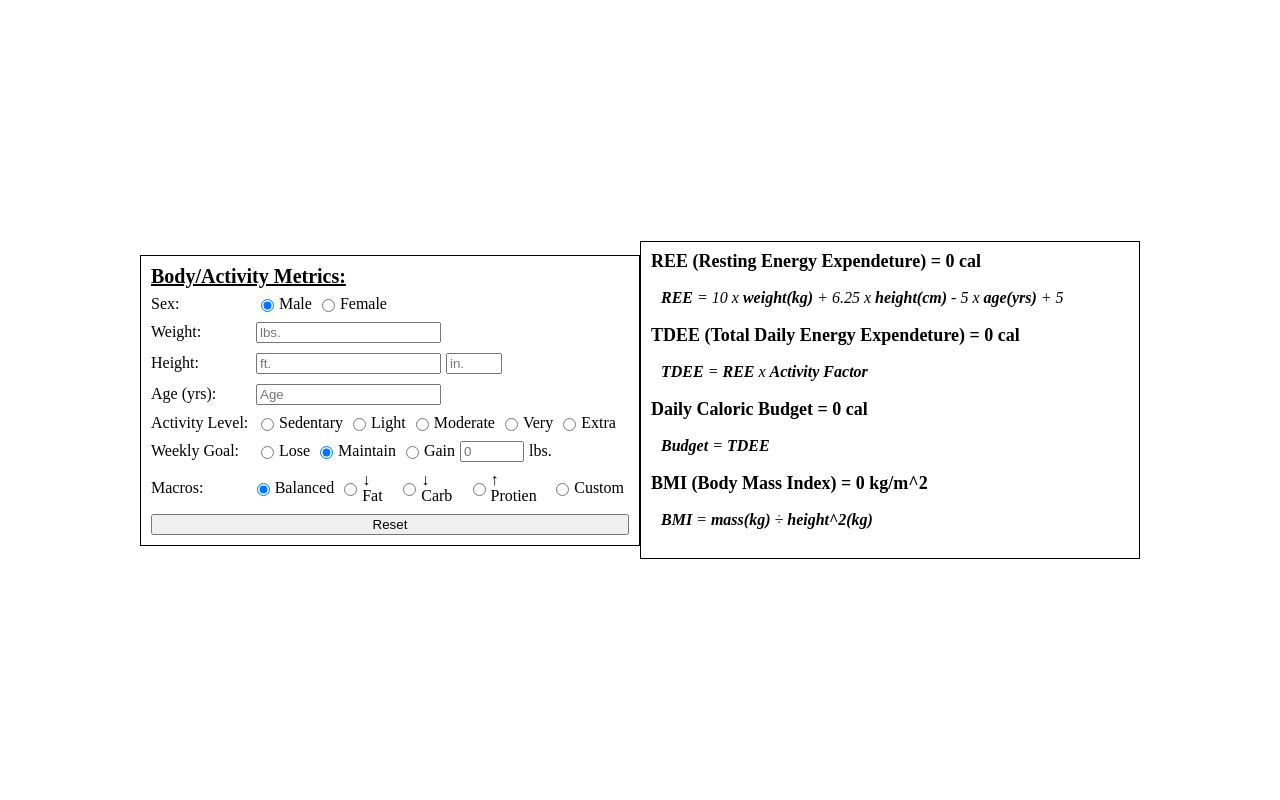
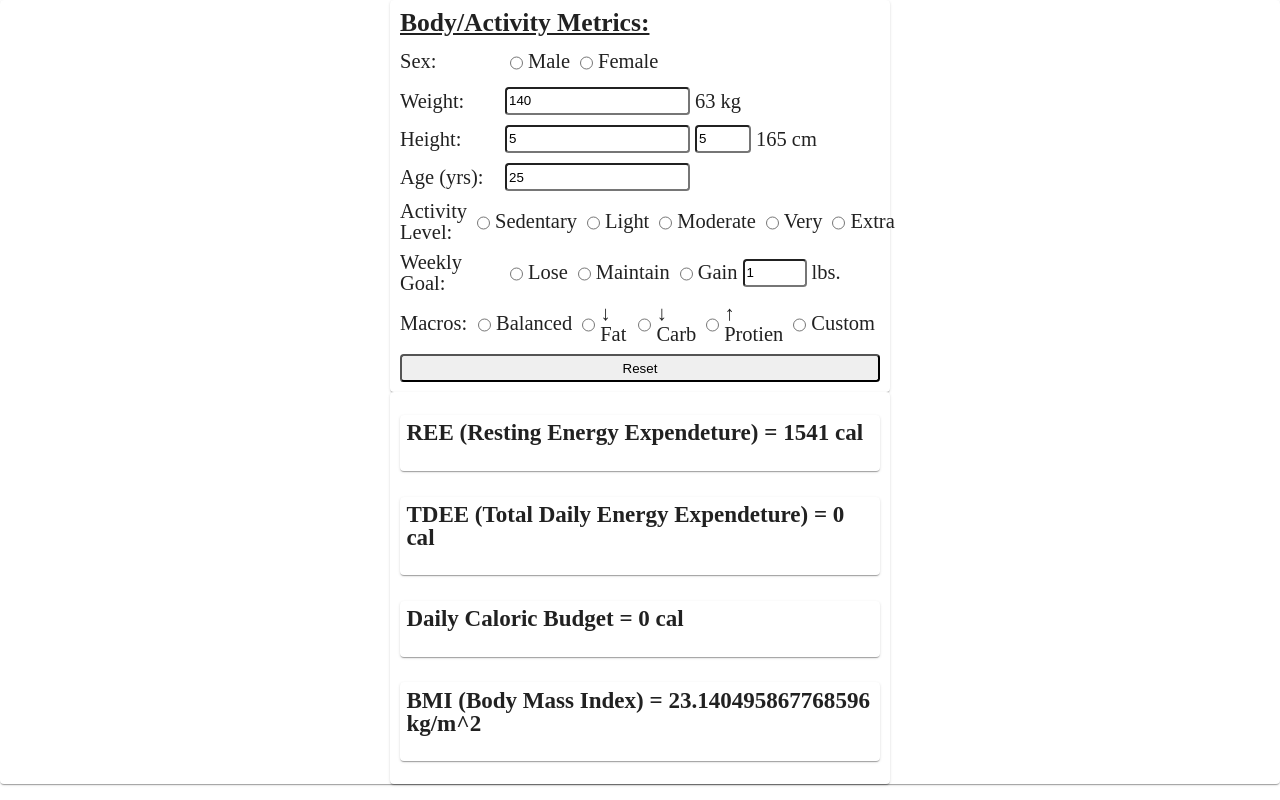
Before and after one commit to JimmyMcBride/nutrition-calculator, a React (Create React App) app: page / in a window 1280 px wide. Built offline with nearby package versions, Linux system fonts and the light colour scheme.

Commit message:
playing around with material ui

```diff
--- a/package.json
+++ b/package.json
@@ -3,9 +3,13 @@
   "version": "0.1.0",
   "private": true,
   "dependencies": {
+    "@material-ui/core": "^4.5.0",
+    "@material-ui/icons": "^4.4.3",
     "react": "^16.10.2",
     "react-dom": "^16.10.2",
+    "react-material-ui": "^0.0.1",
     "react-scripts": "3.2.0",
+    "reactstrap": "^8.0.1",
     "styled-components": "^4.4.0"
   },
   "scripts": {
--- a/src/App.js
+++ b/src/App.js
@@ -3,19 +3,23 @@ import {
   Container,
   BodyMetrics,
   RadioGroup,
-  InputContainer
+  InputContainer,
+  FormInput,
+  FormButton,
 } from './styled-components/App-Styles';
 import Formulas from './components/Formula';
 
+// import Input from 'reactstrap';
+
 const defaultBodyMetrics = {
   sex: 'male',
-  weight: '',
-  feet: '',
-  inches: '',
-  age: '',
+  weight: '140',
+  feet: '5',
+  inches: '5',
+  age: '25',
   activityFactor: '',
   weeklyGoal: 'maintain',
-  weeklyPounds: ''
+  weeklyPounds: '1'
 };
 
 function App() {
@@ -204,7 +208,7 @@ function App() {
         {/* INPUTS FOR REE (RESTING ENERGY EXPENDITURE) */}
         <RadioGroup>
           <label>Sex:</label>
-          <input
+          <FormInput
             type='radio'
             name='sex'
             value='male'
@@ -212,7 +216,7 @@ function App() {
             ref={radioMale}
           />
           <label>Male</label>
-          <input
+          <FormInput
             type='radio'
             name='sex'
             value='female'
@@ -224,7 +228,7 @@ function App() {
 
         <InputContainer>
           <label>Weight:</label>
-          <input
+          <FormInput
             type='number'
             name='weight'
             value={bodyMetrics.weight}
@@ -240,14 +244,14 @@ function App() {
 
         <InputContainer>
           <label>Height:</label>
-          <input
+          <FormInput
             type='number'
             name='feet'
             value={bodyMetrics.feet}
             placeholder='ft.'
             onChange={handleChange}
           />
-          <input
+          <FormInput
             type='number'
             name='inches'
             value={bodyMetrics.inches}
@@ -268,7 +272,7 @@ function App() {
 
         <InputContainer>
           <label>Age (yrs):</label>
-          <input
+          <FormInput
             type='number'
             name='age'
             value={bodyMetrics.age}
@@ -280,7 +284,7 @@ function App() {
         {/* INPUT FOR TDEE (TOTAL DAILY ENERGY EXPENDITURE) */}
         <RadioGroup>
           <label>Activity Level:</label>
-          <input
+          <FormInput
             type='radio'
             name='activityFactor'
             value={1.2}
@@ -288,7 +292,7 @@ function App() {
             ref={radioActivityFactor1}
           />
           <label>Sedentary</label>
-          <input
+          <FormInput
             type='radio'
             name='activityFactor'
             value={1.375}
@@ -296,7 +300,7 @@ function App() {
             ref={radioActivityFactor2}
           />
           <label>Light</label>
-          <input
+          <FormInput
             type='radio'
             name='activityFactor'
             value={1.55}
@@ -304,7 +308,7 @@ function App() {
             ref={radioActivityFactor3}
           />
           <label>Moderate</label>
-          <input
+          <FormInput
             type='radio'
             name='activityFactor'
             value={1.725}
@@ -312,7 +316,7 @@ function App() {
             ref={radioActivityFactor4}
           />
           <label>Very</label>
-          <input
+          <FormInput
             type='radio'
             name='activityFactor'
             value={1.9}
@@ -325,7 +329,7 @@ function App() {
         {/* INPUTS FOR DAILY CALORIC GOALS */}
         <RadioGroup>
           <label>Weekly Goal:</label>
-          <input
+          <FormInput
             type='radio'
             name='weeklyGoal'
             value='lose'
@@ -333,7 +337,7 @@ function App() {
             ref={radioLoseGoal}
           />
           <label>Lose</label>
-          <input
+          <FormInput
             type='radio'
             name='weeklyGoal'
             value='maintain'
@@ -341,7 +345,7 @@ function App() {
             ref={radioMaintainGoal}
           />
           <label>Maintain</label>
-          <input
+          <FormInput
             type='radio'
             name='weeklyGoal'
             value='gain'
@@ -349,7 +353,7 @@ function App() {
             ref={radioGainGoal}
           />
           <label>Gain</label>
-          <input
+          <FormInput
             type='number'
             name='weeklyPounds'
             value={bodyMetrics.weeklyPounds}
@@ -363,35 +367,35 @@ function App() {
         </RadioGroup>
         <RadioGroup>
           <label>Macros:</label>
-          <input
+          <FormInput
             type='radio'
             name='macroRange'
             onChange={() => setMacroRange('balanced')}
             ref={radioBalanced}
           />
           <label>Balanced</label>
-          <input
+          <FormInput
             type='radio'
             name='macroRange'
             onChange={() => setMacroRange('low-fat')}
             ref={radioLowFat}
           />
           <label>↓ Fat</label>
-          <input
+          <FormInput
             type='radio'
             name='macroRange'
             onChange={() => setMacroRange('low-carb')}
             ref={radioLowCarb}
           />
           <label>↓ Carb</label>
-          <input
+          <FormInput
             type='radio'
             name='macroRange'
             onChange={() => setMacroRange('high-protien')}
             ref={radioHighProtien}
           />
           <label>↑ Protien</label>
-          <input
+          <FormInput
             type='radio'
             name='macroRange'
             onChange={() => setMacroRange('custom')}
@@ -400,9 +404,9 @@ function App() {
           <label>Custom</label>
         </RadioGroup>
         {/* RESET BUTTON */}
-        <button type='button' onClick={resetBodyMetrics}>
+        <FormButton type='button' onClick={resetBodyMetrics}>
           Reset
-        </button>
+        </FormButton>
       </BodyMetrics>
 
       <Formulas
--- a/src/components/BMI.js
+++ b/src/components/BMI.js
@@ -1,4 +1,5 @@
 import React from 'react';
+import { FormulaCard } from '../styled-components/App-Styles';
 
 const BMI = ({ bodyMetrics, bmi }) => {
   const toCM = (feet, inches) =>
@@ -6,7 +7,7 @@ const BMI = ({ bodyMetrics, bmi }) => {
   const toKG = lbs => Math.floor(lbs / 2.205);
 
   return (
-    <>
+    <FormulaCard>
       <h1>BMI (Body Mass Index) = {bmi} kg/m^2</h1>
       <p>
         <span>BMI</span> ={' '}
@@ -26,7 +27,7 @@ const BMI = ({ bodyMetrics, bmi }) => {
         </span>
         <span>{bmi === 0 ? '' : ` = ${bmi} kg/m^2`}</span>
       </p>
-    </>
+    </FormulaCard>
   );
 };
 
--- a/src/components/CaloricBudget.js
+++ b/src/components/CaloricBudget.js
@@ -1,8 +1,9 @@
 import React from 'react';
+import { FormulaCard } from '../styled-components/App-Styles';
 
 const CaloricBudget = ({ tdee, weeklyGoal, expenditureVariance, caloricBudget }) => {
   return (
-    <>
+    <FormulaCard>
       <h1>Daily Caloric Budget = {caloricBudget} cal</h1>
       <p>
         <span>Budget </span> = <span>{tdee === 0 ? 'TDEE' : `${tdee} cal`}</span>{' '}
@@ -13,7 +14,7 @@ const CaloricBudget = ({ tdee, weeklyGoal, expenditureVariance, caloricBudget })
           : `+ ${expenditureVariance}`}{' '}
         <span>{caloricBudget === 0 ? '' : ` = ${caloricBudget} cal`}</span>
       </p>
-    </>
+    </FormulaCard>
   );
 };
 
--- a/src/components/REE.js
+++ b/src/components/REE.js
@@ -1,11 +1,17 @@
 import React from 'react';
+import { FormulaCard } from '../styled-components/App-Styles';
+// import styled from 'styled-components';
+
+// const Span = styled.span`
+//   display: none;
+// `;
 
 const REE = ({ bodyMetrics, ree }) => {
   const toCM = (feet, inches) => Math.floor(feet * 30.48 + inches * 2.54);
   const toKG = lbs => Math.floor(lbs / 2.205);
 
   return (
-    <>
+    <FormulaCard>
       <h1>REE (Resting Energy Expendeture) = {ree} cal</h1>
       <p>
         <span>REE</span> = 10 x{' '}
@@ -20,7 +26,7 @@ const REE = ({ bodyMetrics, ree }) => {
         {bodyMetrics.sex === 'male' ? '+ 5' : '- 161'}
         <span>{ree === 0 ? '' : ` = ${ree} cal`}</span>
       </p>
-    </>
+    </FormulaCard>
   );
 };
 
--- a/src/components/TDEE.js
+++ b/src/components/TDEE.js
@@ -1,8 +1,9 @@
 import React from 'react';
+import { FormulaCard } from '../styled-components/App-Styles';
 
 const TDEE = ({ bodyMetrics, ree, tdee }) => {
   return (
-    <>
+    <FormulaCard>
       <h1>TDEE (Total Daily Energy Expendeture) = {tdee} cal</h1>
       <p>
         <span>TDEE </span> = <span>{ree === 0 ? 'REE' : `${ree} cal`}</span> x{' '}
@@ -11,7 +12,7 @@ const TDEE = ({ bodyMetrics, ree, tdee }) => {
         </span>{' '}
         <span>{tdee === 0 ? '' : ` = ${tdee} cal`}</span>
       </p>
-    </>
+    </FormulaCard>
   );
 };
 
--- a/src/index.css
+++ b/src/index.css
@@ -129,7 +129,7 @@ table {
 }
 
 html {
-  font-size: 62.5%;
+  font-size: 1vw;
 }
 
 * {
--- a/src/styled-components/App-Styles.js
+++ b/src/styled-components/App-Styles.js
@@ -1,16 +1,19 @@
 import styled from 'styled-components';
+import Paper from '@material-ui/core/Paper';
 
-export const Container = styled.div`
+import { Input, Button } from 'reactstrap'
+
+export const Container = styled(Paper)`
   display: flex;
-  flex-direction: row;
+  flex-direction: column;
   justify-content: center;
   align-items: center;
 
-  width: 100%;
-  height: 100vh;
+  width: 100vw;
+  // height: 100vh;
 `;
 
-export const BodyMetrics = styled.form`
+export const BodyMetrics = styled(Paper)`
   h1 {
     font-size: 2rem;
     font-weight: bold;
@@ -23,7 +26,7 @@ export const BodyMetrics = styled.form`
 
   width: 500px;
 
-  border: 1px solid black;
+  // border: 1px solid black;
   padding: 10px;
 
   font-size: 1.6rem;
@@ -60,13 +63,13 @@ export const InputContainer = styled.div`
   }
 `;
 
-export const FormulaContainer = styled.div`
+export const FormulaContainer = styled(Paper)`
   display: flex;
   flex-direction: column;
 
   width: 500px;
 
-  border: 1px solid black;
+  // border: 1px solid black;
   padding: 10px;
 
   h1 {
@@ -76,6 +79,7 @@ export const FormulaContainer = styled.div`
   }
 
   p {
+    display: none;
     font-size: 1.6rem;
     font-weight: lighter;
     font-style: italic;
@@ -87,3 +91,18 @@ export const FormulaContainer = styled.div`
     font-weight: bold;
   }
 `;
+
+export const FormulaCard = styled(Paper)`
+  margin: 1rem 0;
+  padding: .5rem;
+`;
+
+export const FormInput = styled(Input)`
+  border-radius: .3rem;
+  height: 2.2rem;
+`;
+
+export const FormButton = styled(Button)`
+  border-radius: .3rem;
+  height: 2.2rem;
+`;
```
Also changed, not shown: 2 other files (tests, documents, lock files or other folders).
